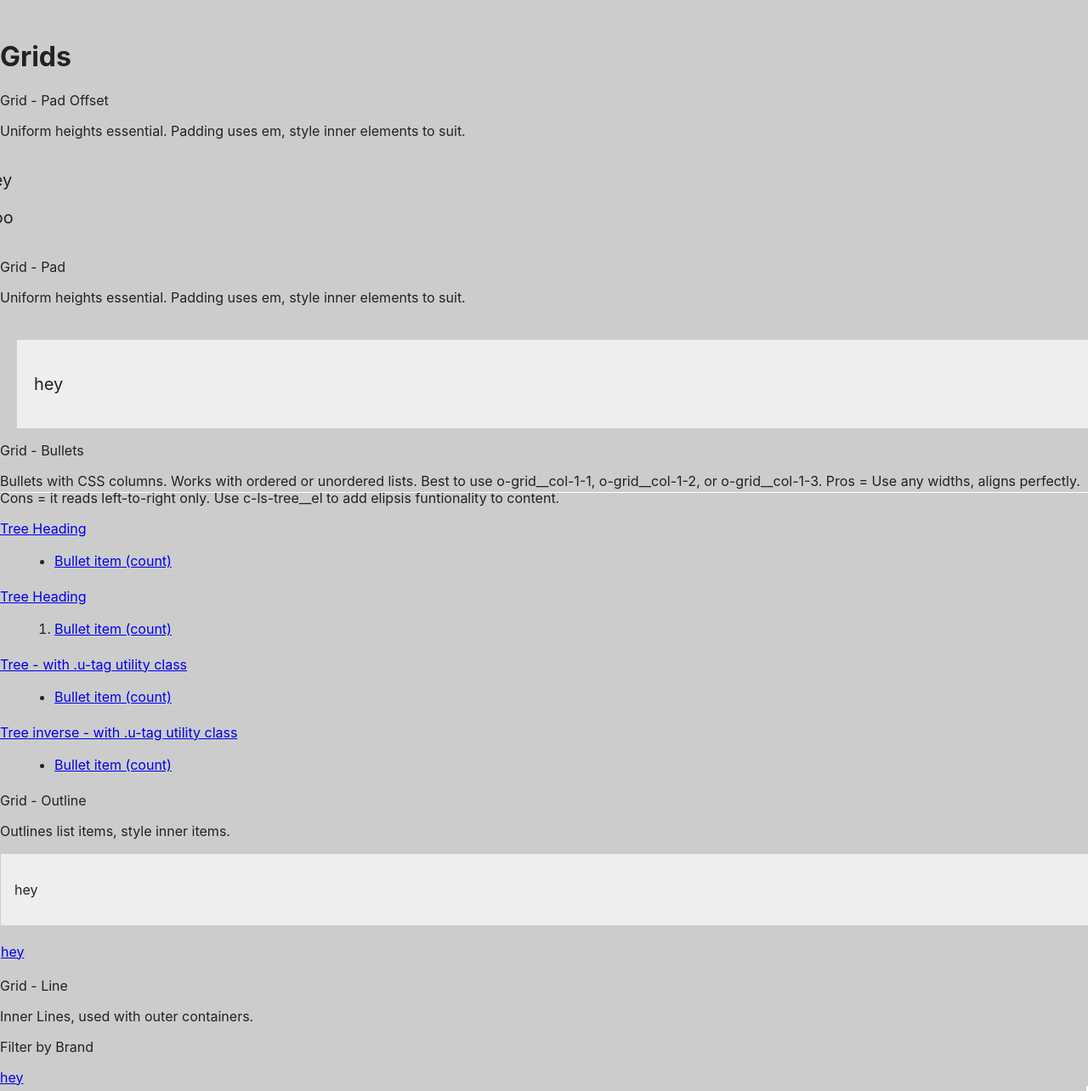
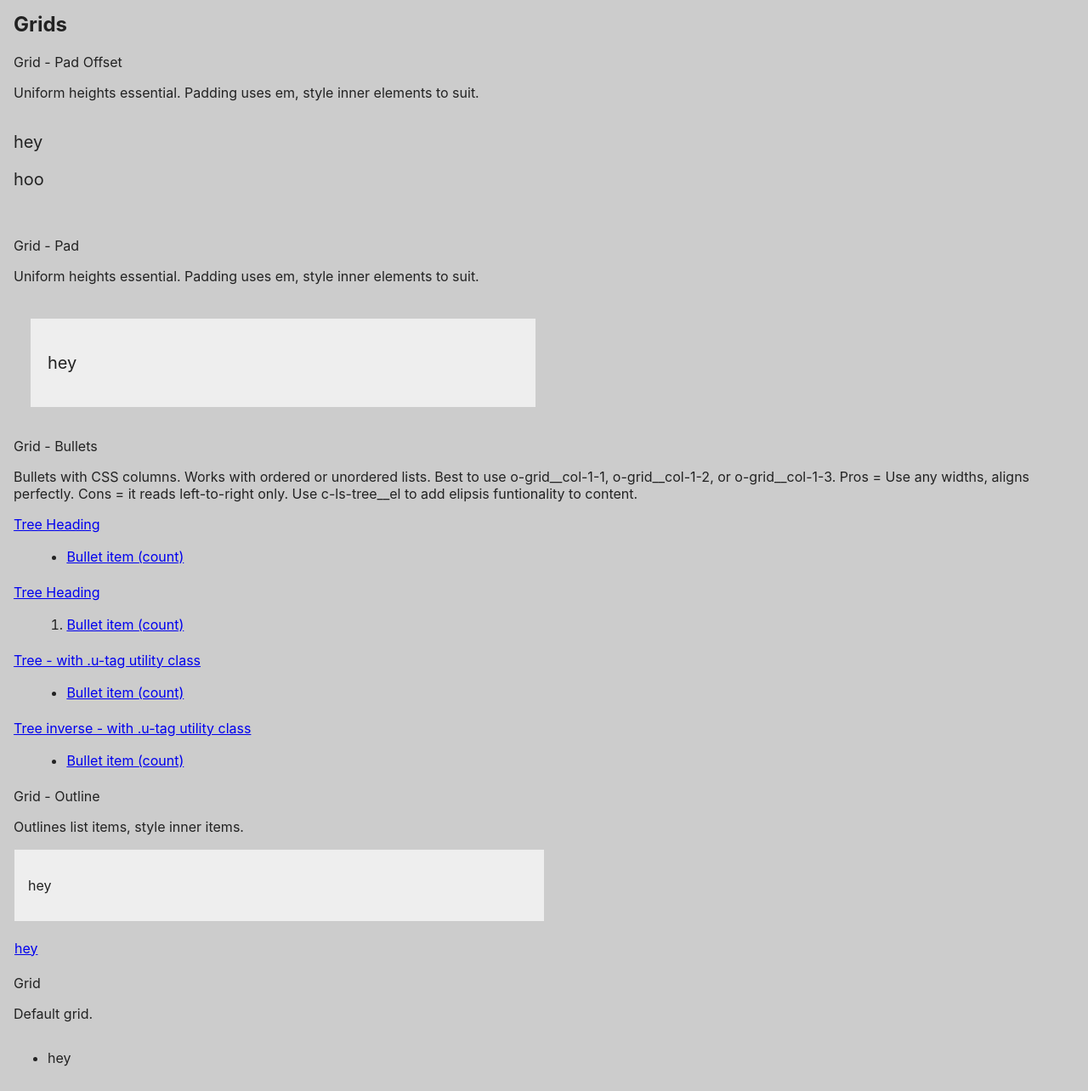
Before and after one commit to davidbullock/css-fresh-prototype, a website: page app/index.html in a window 1280 px wide. Shown: the part 220-1504 px from the top of the page at 85% size. Drawn offline with nearby package versions, Linux system fonts and the light colour scheme; files that its build step writes are made by us from their sources.

Commit message:
Hid filter example

```diff
--- a/app/index.html
+++ b/app/index.html
@@ -36,14 +36,14 @@
         <li>Modernizr</li>
         <li>jQuery</li>
       </ul>
-    </div>
 
-    <h1>Grids</h1>
+
+      <h2>Grids</h2>
 
       <p class="h2">Grid - Pad Offset</p>
       <p>Uniform heights essential. Padding uses em, style inner elements to suit.</p>
       <ul class="o-grid o-grid--pad-off">
-      <li class="{{ classFill }}">
+        <li class="o-grid__col-1-2">
           <div class="c-crd__in">
             <p class="h4">
               hey
@@ -58,7 +58,7 @@
       <p class="h2">Grid - Pad</p>
       <p>Uniform heights essential. Padding uses em, style inner elements to suit.</p>
       <ul class="o-grid o-grid--reset o-grid--pad" style="background: #ccc;">
-      <li class="{{ classFill }}">
+        <li class="o-grid__col-1-2">
           <div style="padding: 1em;background: #eee;">
             <p class="h4">
               hey
@@ -115,7 +115,7 @@
 
       <div class="c-ls-tree c-ls-tree--inverse">
         <p class="u-tag">
-        <a href="#" class="u-tag__pad ">
+          <a href="#" class="u-tag__pad">
             Tree inverse - with .u-tag utility class
           </a>
         </p>
@@ -131,7 +131,7 @@
       <p class="h2">Grid - Outline</p>
       <p>Outlines list items, style inner items.</p>
       <ul class="o-grid o-grid--outline">
-      <li class="{{ classFill }}">
+        <li class="o-grid__col-1-2">
           <div style="padding: 1em;background: #eee;">
             <p class="h4">
               hey
@@ -141,7 +141,7 @@
       </ul>
       <div class="box-container-small">
         <ul class="o-grid o-grid--outline">
-        <li class="{{ classFill }} c-filter__item">
+          <li class="o-grid__col-1-2 c-filter__item">
             <a href="#">
               hey
             </a>
@@ -149,23 +149,23 @@
         </ul>
       </div>
 
-    <p class="h2">Grid - Line</p>
+      <!-- <p class="h2">Grid - Line</p>
       <p>Inner Lines, used with outer containers.</p>
       <div class="c-filter--tabs">
         <p>Filter by Brand</p>
         <ul class="o-grid o-grid--line">
-        <li class="{{ classFill }} c-filter__item">
+          <li class="o-grid__col-1-2 c-filter__item">
             <a href="#">
               hey
             </a>
           </li>
         </ul>
-    </div>
+      </div> -->
 
       <p class="h2">Grid</p>
       <p>Default grid.</p>
       <ul class="o-grid">
-      <li class="{{ classFill }}">
+        <li class="o-grid__col-1-2">
           <div>
             <p class="h4">
               hey
@@ -177,7 +177,7 @@
       <p class="h2">Grid - Reset</p>
       <p>Default grid, but with unordered list defaults removed.</p>
       <ul class="o-grid o-grid--reset">
-      <li class="{{ classFill }}">
+        <li class="o-grid__col-1-2">
             <div>
               <p class="h4">
                 hey
@@ -204,6 +204,7 @@
           </div>
         </li>
       </ul>
+    </div>
 
 
     <!-- Google Analytics: change UA-XXXXX-X to be your site's ID. -->
```
Lines whose indentation alone changed are shown as unchanged.
